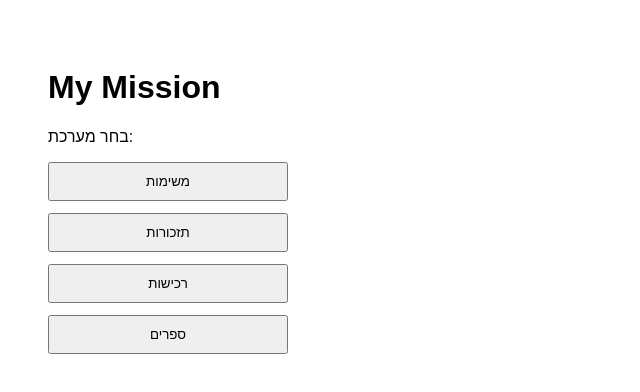
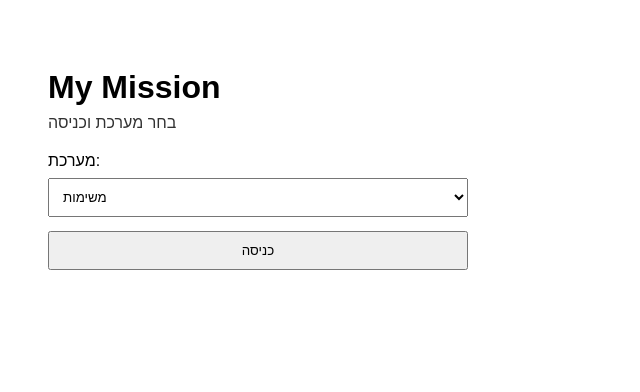
Before and after one commit to tamibak-svg/my-mission, a React (Create React App) app: page / in a window 1280 px wide. Shown: the top 392 px of the page, without its empty margins (0-640 px from the left). Built offline with nearby package versions, Linux system fonts and the light colour scheme.

Commit message:
replace buttons with dropdown system picker

```diff
--- a/src/App.js
+++ b/src/App.js
@@ -10,10 +10,12 @@ const SYSTEMS = [
 const STORAGE_KEY = "selectedSystem";
 
 function App() {
-  const [system, setSystem] = useState(null);
   const validKeys = SYSTEMS.map((s) => s.key);
 
-  // טעינה פעם אחת
+  const [system, setSystem] = useState(null);        // המערכת שנכנסנו אליה
+  const [draft, setDraft] = useState("tasks");       // הבחירה בדרופדאון לפני כניסה
+
+  // טעינה מה־LocalStorage (אם כבר נכנסנו בעבר)
   useEffect(() => {
     const saved = localStorage.getItem(STORAGE_KEY);
     if (saved && validKeys.includes(saved)) {
@@ -21,43 +23,64 @@ function App() {
     }
   }, []);
 
-  // שמירה רק אם הערך תקין
+  // שמירה ל־LocalStorage כשנכנסים
   useEffect(() => {
     if (system && validKeys.includes(system)) {
       localStorage.setItem(STORAGE_KEY, system);
     }
   }, [system]);
 
+  const enterSystem = () => {
+    setSystem(draft);
+  };
+
   const goBack = () => {
     localStorage.removeItem(STORAGE_KEY);
     setSystem(null);
   };
 
+  // מסך בחירה (לפני כניסה)
   if (!system) {
     return (
-      <div style={{ padding: 40, fontFamily: "Arial" }}>
-        <h1>My Mission</h1>
-        <p>בחר מערכת:</p>
+      <div style={{ padding: 40, fontFamily: "Arial", maxWidth: 420 }}>
+        <h1 style={{ marginBottom: 8 }}>My Mission</h1>
+        <p style={{ marginTop: 0, opacity: 0.8 }}>בחר מערכת וכניסה</p>
 
-        <div style={{ display: "flex", flexDirection: "column", gap: 12, maxWidth: 240 }}>
+        <label style={{ display: "block", marginTop: 20, marginBottom: 8 }}>
+          מערכת:
+        </label>
+
+        <select
+          value={draft}
+          onChange={(e) => setDraft(e.target.value)}
+          style={{ padding: 10, width: "100%" }}
+        >
           {SYSTEMS.map((s) => (
-            <button
-              key={s.key}
-              onClick={() => setSystem(s.key)}
-              style={{ padding: 10 }}
-            >
+            <option key={s.key} value={s.key}>
               {s.label}
-            </button>
+            </option>
           ))}
-        </div>
+        </select>
+
+        <button
+          onClick={enterSystem}
+          style={{ marginTop: 14, padding: 10, width: "100%" }}
+        >
+          כניסה
+        </button>
       </div>
     );
   }
 
+  // מסך מערכת (אחרי כניסה)
+  const systemLabel = SYSTEMS.find((s) => s.key === system)?.label || system;
+
   return (
-    <div style={{ padding: 40, fontFamily: "Arial" }}>
-      <h1>מערכת: {system}</h1>
-      <p>רענון דף אמור להשאיר אותך פה ✅</p>
+    <div style={{ padding: 40, fontFamily: "Arial", maxWidth: 520 }}>
+      <h1 style={{ marginBottom: 8 }}>מערכת: {systemLabel}</h1>
+      <p style={{ marginTop: 0, opacity: 0.8 }}>
+        כאן נבנה את המערכת בהמשך (משימות/רכישות וכו)
+      </p>
 
       <button onClick={goBack} style={{ padding: 10 }}>
         חזרה
```
